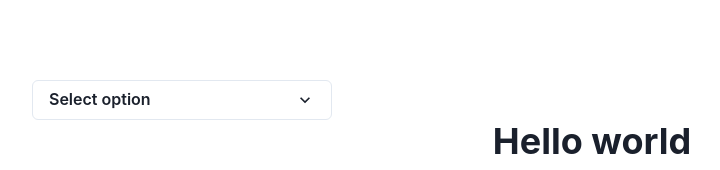
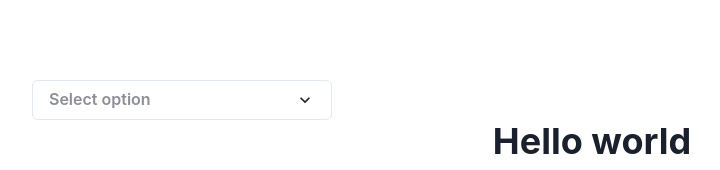
Before and after one commit to dexkode4/Team-Sasuke-X, a React (Create React App) app: page / in a window 1280 px wide. Shown: the top 170 px of the page, without its empty margins (48-768 px from the left). Built offline with nearby package versions, Linux system fonts and the light colour scheme.

Commit message:
update placeholder opacity

```diff
--- a/src/Select/components/SelectButton.tsx
+++ b/src/Select/components/SelectButton.tsx
@@ -1,6 +1,6 @@
 import React, { useContext, useEffect, useRef } from 'react';
 import { ChevronDownIcon } from '@chakra-ui/icons';
-import { Button, ButtonProps, forwardRef } from '@chakra-ui/react';
+import { Button, ButtonProps, forwardRef, Text } from '@chakra-ui/react';
 import { SelectContext, Value } from '../context';
 
 interface SelectButtonProps extends ButtonProps {
@@ -33,7 +33,8 @@ export const SelectButton = forwardRef<SelectButtonProps, 'button'>(
 				{...rest}
 				onClick={() => toggleDropdown()}
 			>
-				{displayValue ?? placeholder}
+				{displayValue ?? <Text opacity={0.5}>{placeholder}</Text>}
+
 
 				{icon ?? <ChevronDownIcon w={5} h={5} />}
 			</Button>
```
